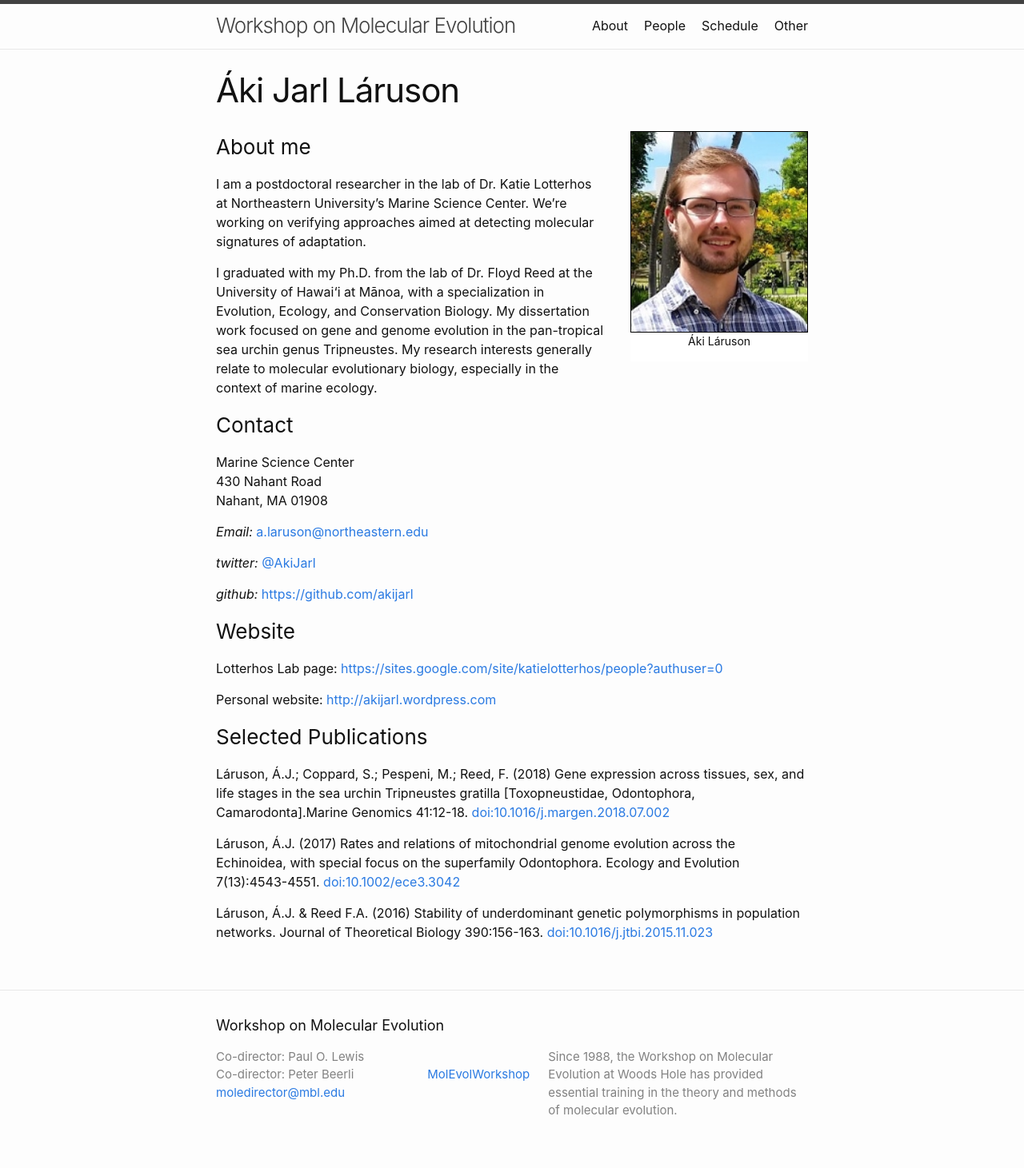
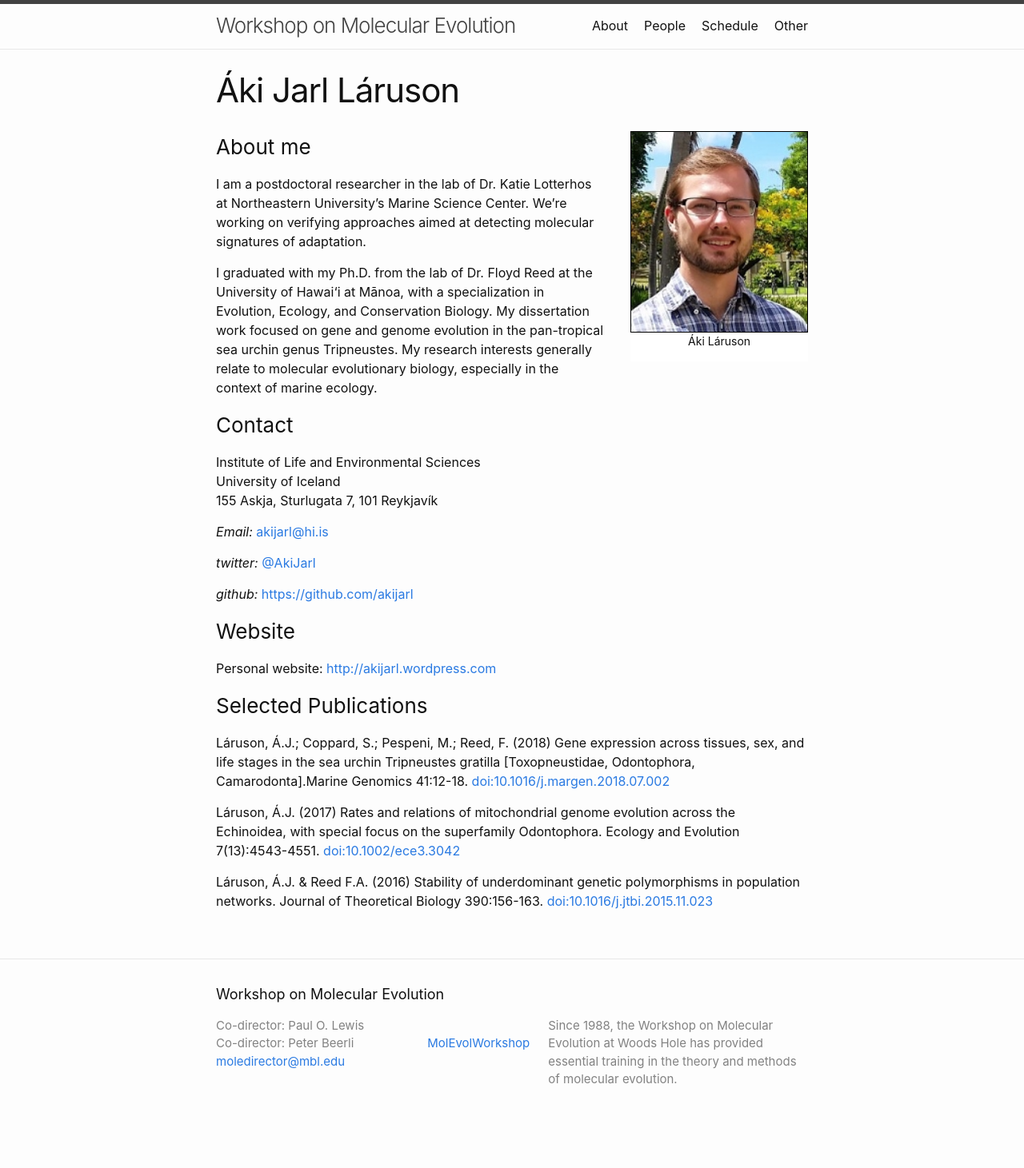
Before and after one commit to molevolworkshop/molevolworkshop.github.io, a Jekyll site: the page built from faculty/laruson/laruson.md, in a window 1280 px wide. Shown: the whole page at 80% size. Built offline with Jekyll 4.4.1, drawn with Linux system fonts in a browser that asks for light colours; after the commit the page ends 1422 px from its top, so only the background shows below that.

Commit message:
added arzumanova, moved tiley to former, and updated laruson pages

```diff
--- a/faculty/laruson/laruson.md
+++ b/faculty/laruson/laruson.md
@@ -21,19 +21,17 @@ biology, especially in the context of marine ecology.
 
 ### Contact
 
-Marine Science Center <br/>
-430 Nahant Road <br/>
-Nahant, MA 01908
+Institute of Life and Environmental Sciences<br/>
+University of Iceland<br/>
+155 Askja, Sturlugata 7, 101 Reykjavík
 
-_Email:_ [a.laruson@northeastern.edu](mailto:a.laruson@northeastern.edu)
+_Email:_ [akijarl@hi.is](mailto:akijarl@hi.is)
 
 _twitter:_ [@AkiJarl](https://twitter.com/AkiJarl)
 
 _github:_ [https://github.com/akijarl](https://github.com/akijarl)
 
 ### Website
-
-Lotterhos Lab page: [https://sites.google.com/site/katielotterhos/people?authuser=0](https://sites.google.com/site/katielotterhos/people?authuser=0)
 
 Personal website: [http://akijarl.wordpress.com](http://akijarl.wordpress.com)
 
```
Also changed, not shown: faculty/arzumanova/arzumanova.md (added, +28 -0 lines), faculty/_former/tiley/img/Gtiley.jpeg (renamed from faculty/tiley/img/Gtiley.jpeg), faculty/_former/tiley/tiley.md (renamed from faculty/tiley/tiley.md), faculty/arzumanova/img/kasey.jpg (added).
